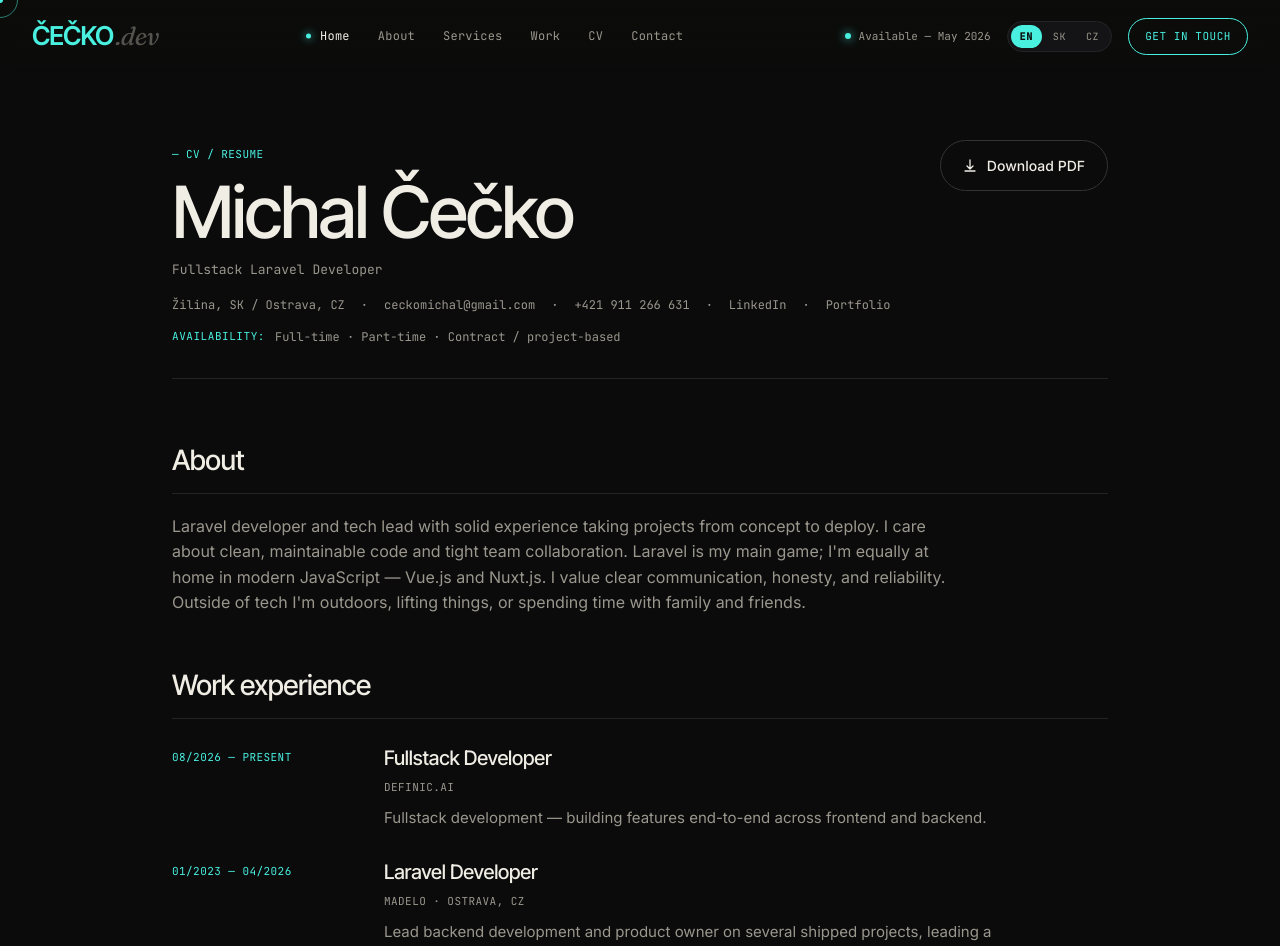
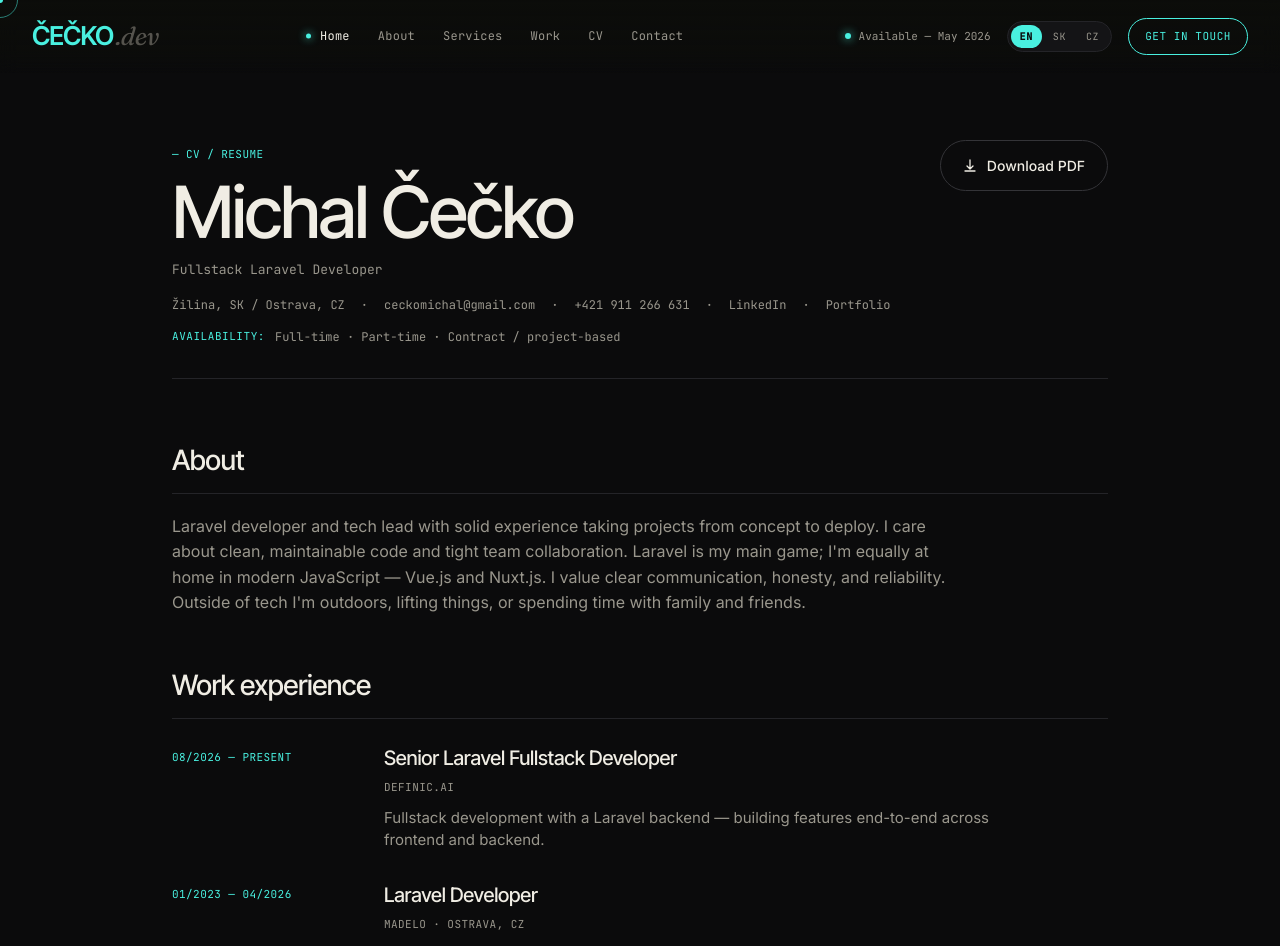
Before and after one commit to michal-cecko/cecko-web, a Next.js app: page /en/cv in a window 1280 px wide. Shown: the top 946 px of the page. Built offline with nearby package versions, Linux system fonts and the light colour scheme.

Commit message:
Update i18n dictionaries: refine job role and description for accuracy

```diff
--- a/app/i18n/dict/cs.ts
+++ b/app/i18n/dict/cs.ts
@@ -306,9 +306,9 @@ const dict: Dict = {
     work: [
       {
         yr: '08/2026 — dnes',
-        role: 'Fullstack Developer',
+        role: 'Senior Laravel Fullstack Developer',
         co: 'Definic.ai',
-        desc: 'Fullstack vývoj — kompletní vývoj funkcí napříč frontendem i backendem.',
+        desc: 'Fullstack vývoj s backendem v Laravelu — kompletní vývoj funkcí napříč frontendem i backendem.',
       },
       {
         yr: '01/2023 — 04/2026',
--- a/app/i18n/dict/en.ts
+++ b/app/i18n/dict/en.ts
@@ -304,9 +304,9 @@ const dict = {
     work: [
       {
         yr: '08/2026 — present',
-        role: 'Fullstack Developer',
+        role: 'Senior Laravel Fullstack Developer',
         co: 'Definic.ai',
-        desc: 'Fullstack development — building features end-to-end across frontend and backend.',
+        desc: 'Fullstack development with a Laravel backend — building features end-to-end across frontend and backend.',
       },
       {
         yr: '01/2023 — 04/2026',
--- a/app/i18n/dict/sk.ts
+++ b/app/i18n/dict/sk.ts
@@ -306,9 +306,9 @@ const dict: Dict = {
     work: [
       {
         yr: '08/2026 — dnes',
-        role: 'Fullstack Developer',
+        role: 'Senior Laravel Fullstack Developer',
         co: 'Definic.ai',
-        desc: 'Fullstack vývoj — kompletný vývoj funkcií naprieč frontendom aj backendom.',
+        desc: 'Fullstack vývoj s backendom v Laraveli — kompletný vývoj funkcií naprieč frontendom aj backendom.',
       },
       {
         yr: '01/2023 — 04/2026',
```
